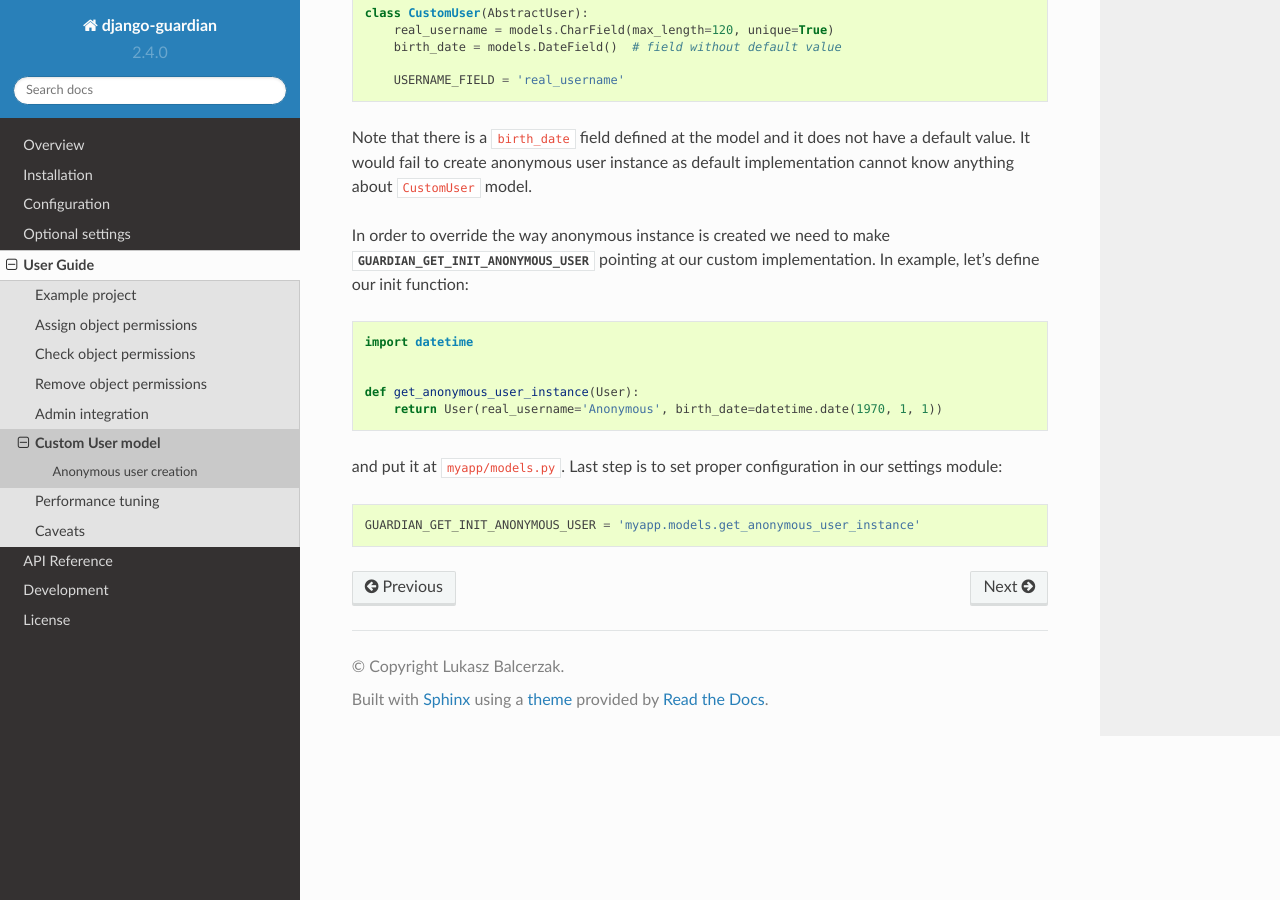
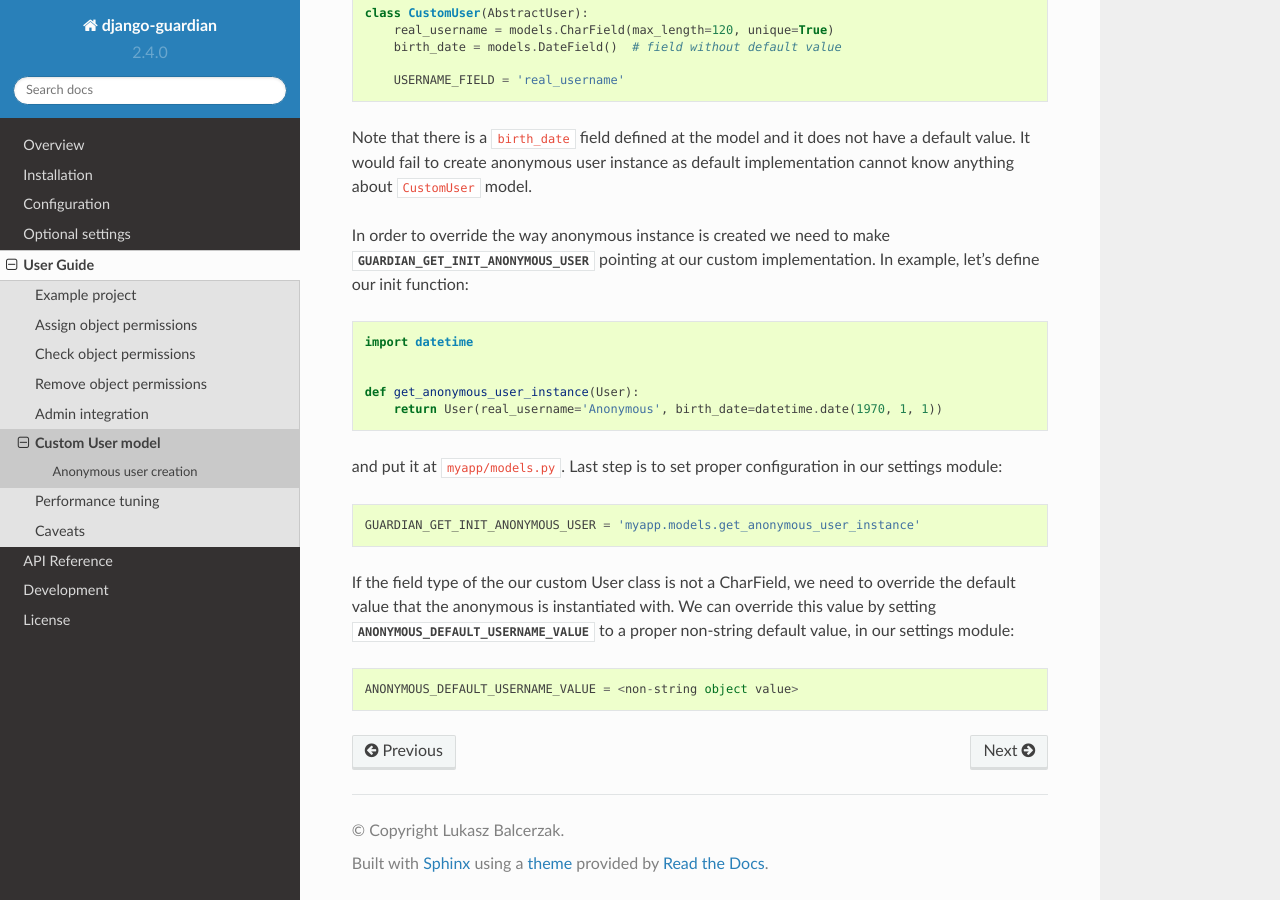
Before and after one commit to django-guardian/django-guardian, a Sphinx documentation site: the page built from docs/userguide/custom-user-model.rst, in a window 1280 px wide and 900 px high, scrolled down 1029 px. Built offline with Sphinx 7.4.7 and the Read the Docs theme 2.0.0, drawn with Linux system fonts in a browser that asks for light colours; the version number is read from the project's files by our own code.

Commit message:
docs for non-char field values for anonymous users

```diff
--- a/docs/userguide/custom-user-model.rst
+++ b/docs/userguide/custom-user-model.rst
@@ -69,3 +69,11 @@ and put it at ``myapp/models.py``. Last step is to set proper configuration in
 our settings module::
 
     GUARDIAN_GET_INIT_ANONYMOUS_USER = 'myapp.models.get_anonymous_user_instance'
+
+
+If the field type of the our custom User class is not a CharField, we need to
+override the default value that the anonymous is instantiated with. We can override
+this value by setting :setting:`ANONYMOUS_DEFAULT_USERNAME_VALUE` to a proper non-string
+default value, in our settings module::
+
+    ANONYMOUS_DEFAULT_USERNAME_VALUE = <non-string object value>
```
